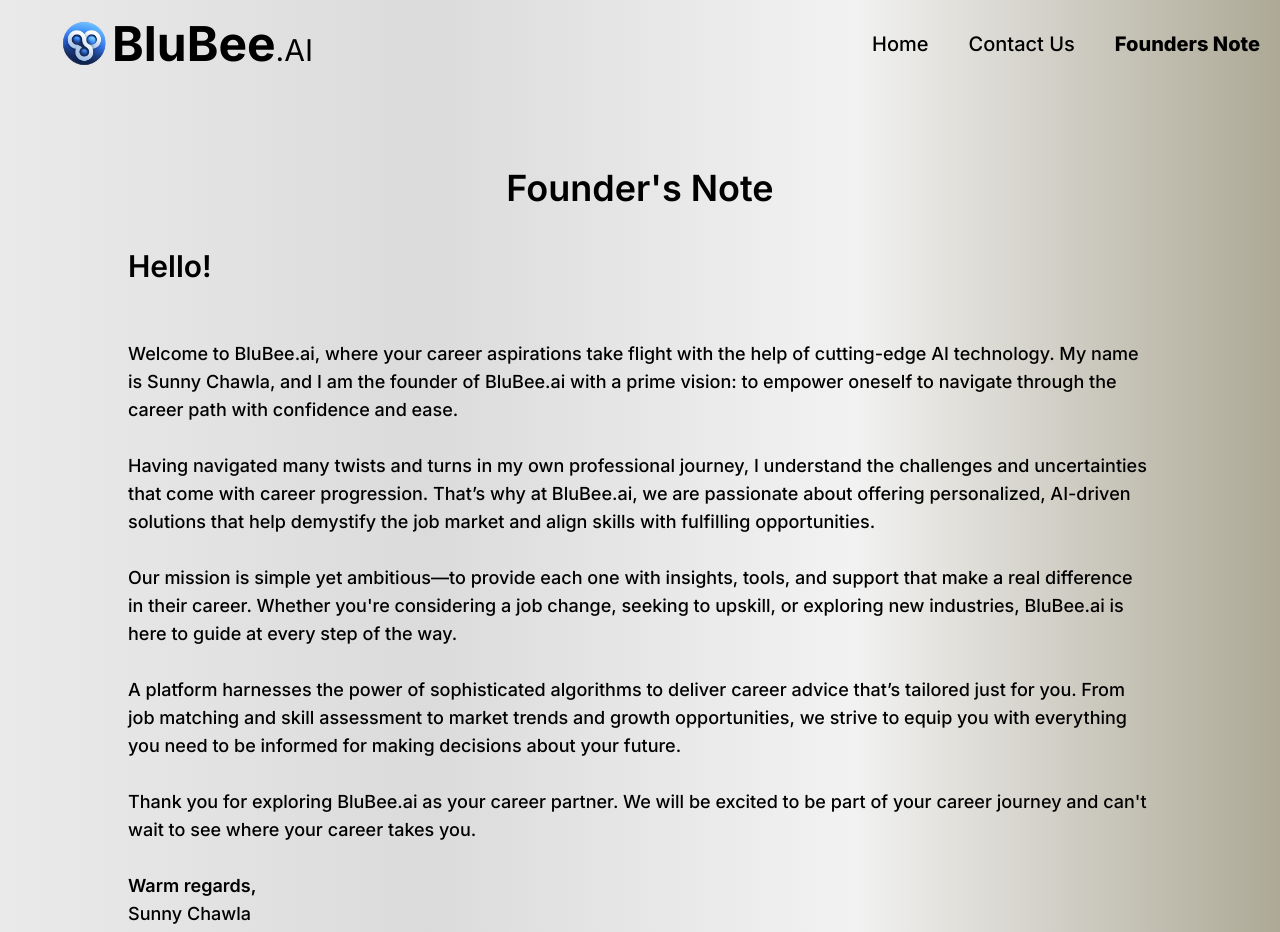
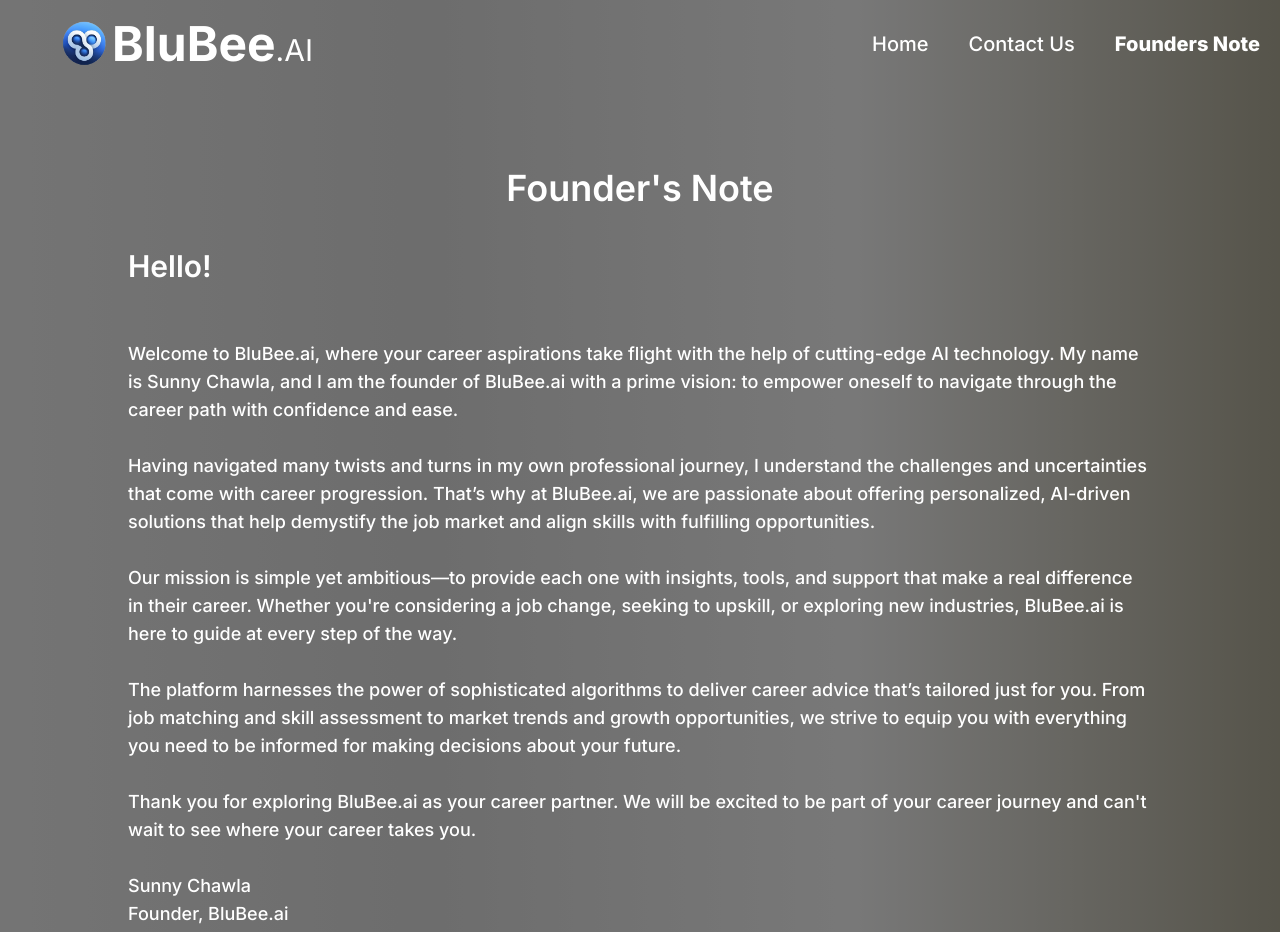
Before and after one commit to Arsooo-SunnY/blubee, a Next.js app: page /about in a window 1280 px wide. Shown: the top 932 px of the page. Built offline with nearby package versions, Linux system fonts and the light colour scheme.

Commit message:
Update page.js

```diff
--- a/src/app/about/page.js
+++ b/src/app/about/page.js
@@ -14,7 +14,8 @@ const AboutUs = () => {
     };
 
     return (
-        <div className="bg-custom-gradient min-h-screen">
+        <div className="bg-custom-gradient">
+            <div className="bg-black bg-opacity-50 text-white min-h-screen">
                 <nav className='flex items-center justify-between p-5 md:ml-10'>
                     <Link href="/">
                         <div className='flex items-center'>
@@ -59,9 +60,9 @@ const AboutUs = () => {
                                 </svg>
                             </button>
                             <div className="space-y-8 text-center text-white text-2xl">
-                            <Link href="/" onClick={() => setMenuOpen(false)}>Home</Link><br/><br/>
-                            <Link href="/contact" onClick={() => setMenuOpen(false)}>Contact Us</Link><br/><br/>
-                            <Link href="/about" onClick={() => setMenuOpen(false)}>Founders Note</Link><br/><br/>
+                                <Link href="/" onClick={() => setMenuOpen(false)}>Home</Link><br /><br />
+                                <Link href="/contact" onClick={() => setMenuOpen(false)}>Contact Us</Link><br /><br />
+                                <Link href="/about" onClick={() => setMenuOpen(false)}>Founders Note</Link><br /><br />
                             </div>
                         </motion.div>
                     )}
@@ -77,16 +78,17 @@ const AboutUs = () => {
                     <br /><br />
                     Our mission is simple yet ambitious—to provide each one with insights, tools, and support that make a real difference in their career. Whether you're considering a job change, seeking to upskill, or exploring new industries, BluBee.ai is here to guide at every step of the way.
                     <br /><br />
-                A platform harnesses the power of sophisticated algorithms to deliver career advice that’s tailored just for you. From job matching and skill assessment to market trends and growth opportunities, we strive to equip you with everything you need to be informed for making decisions about your future.
+                    The platform harnesses the power of sophisticated algorithms to deliver career advice that’s tailored just for you. From job matching and skill assessment to market trends and growth opportunities, we strive to equip you with everything you need to be informed for making decisions about your future.
                     <br /><br />
                     Thank you for exploring BluBee.ai as your career partner. We will be excited to be part of your career journey and can't wait to see where your career takes you.
-                <br /><br />
-                <span className="font-semibold">Warm regards,</span>
+                    <br />
                     <br />
                     Sunny Chawla<br />
                     Founder, BluBee.ai
                 </div>
             </div>
+
+        </div>
     );
 };
 
```
Lines whose indentation alone changed are shown as unchanged.
